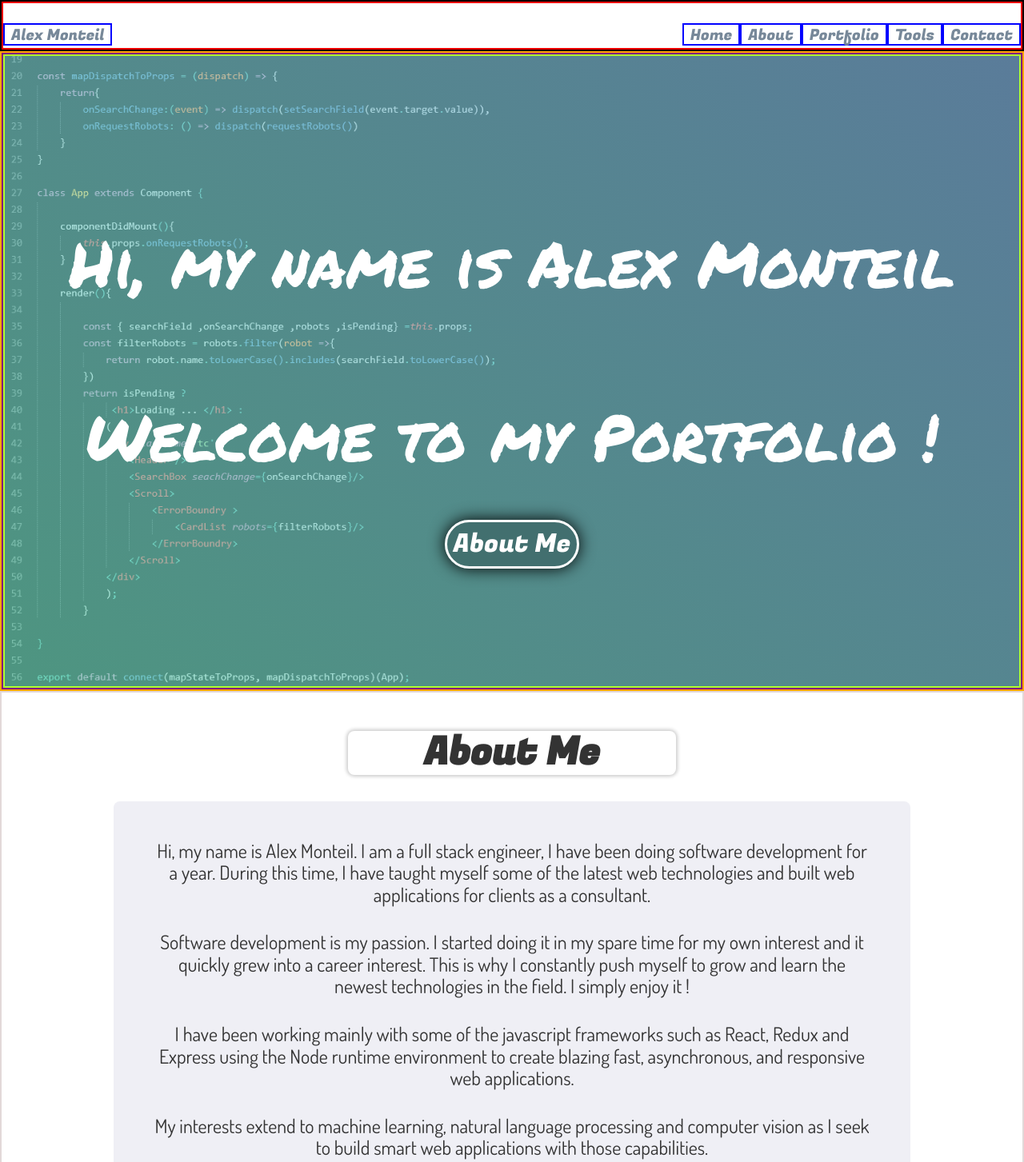
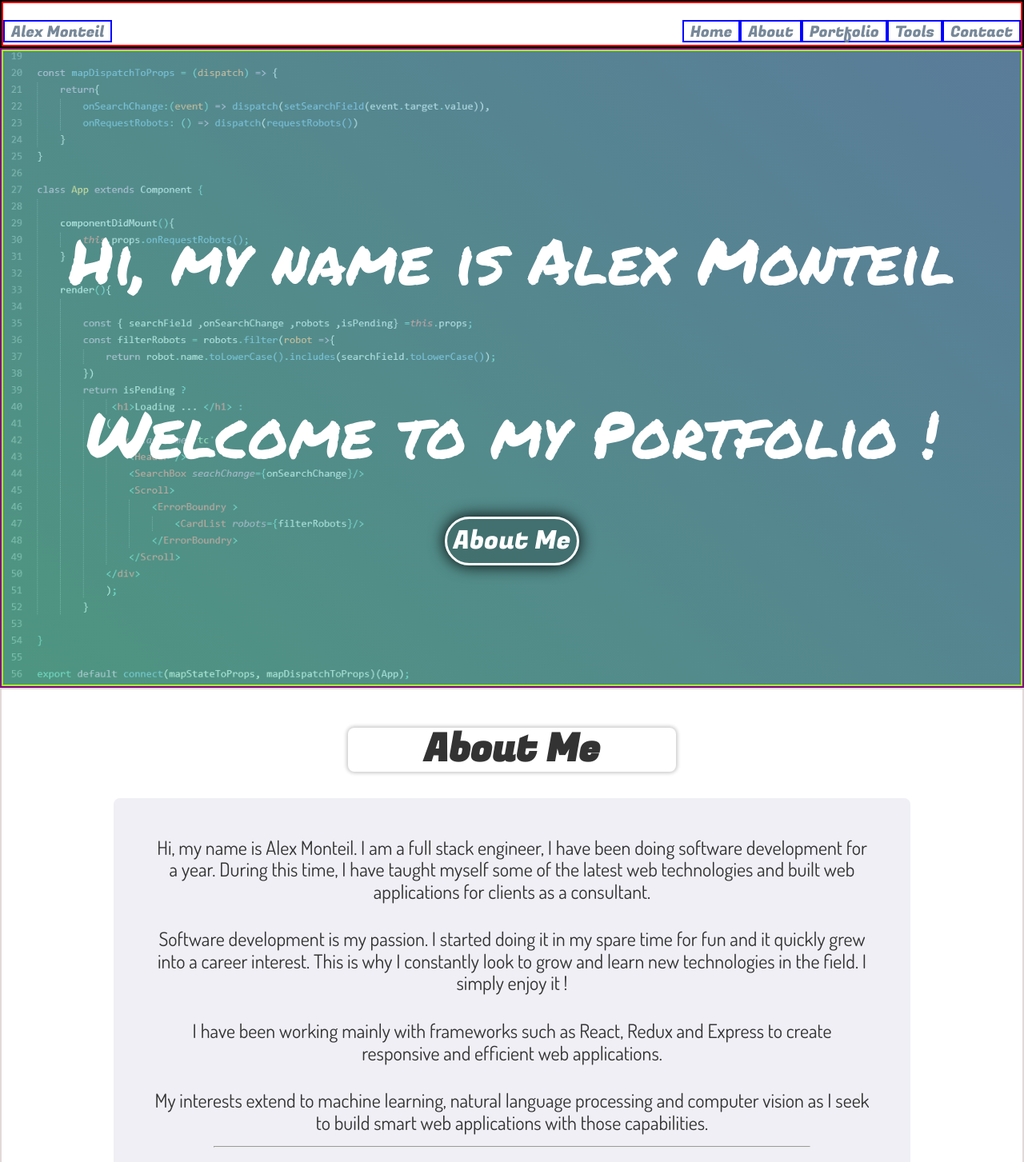
Before and after one commit to alexmonteil/portfolio, a React (Create React App) app: page / in a window 1280 px wide. Shown: the top 1453 px of the page at 80% size. Built offline with nearby package versions, Linux system fonts and the light colour scheme; no server answers.

Commit message:
fixing margins and padding

```diff
--- a/src/components/About.js
+++ b/src/components/About.js
@@ -7,8 +7,8 @@ const About = () => {
             <h1 className='abouttitle w-33 shadow-1 center br3'>About Me</h1>
             <article className='articleabout w-80 tc center br3 mt4 mb2'>
                 <p>Hi, my name is Alex Monteil. I am a full stack engineer, I have been doing software development for a year. During this time, I have taught myself some of the latest web technologies and built web applications for clients as a consultant.</p>
-                <p>Software development is my passion. I started doing it in my spare time for my own interest and it quickly grew into a career interest. This is why I constantly push myself to grow and learn the newest technologies in the field. I simply enjoy it !</p>
-                <p>I have been working mainly with some of the javascript frameworks such as React, Redux and Express using the Node runtime environment to create blazing fast, asynchronous, and responsive web applications. </p>
+                <p>Software development is my passion. I started doing it in my spare time for fun and it quickly grew into a career interest. This is why I constantly look to grow and learn new technologies in the field. I simply enjoy it !</p>
+                <p>I have been working mainly with frameworks such as React, Redux and Express to create responsive and efficient web applications. </p>
                 <p>My interests extend to machine learning, natural language processing and computer vision as I seek to build smart web applications with those capabilities.</p>
                 <hr className='w-80 center' />
                 <p className='mb4'>Thanks for viewing my portfolio</p>
--- a/src/components/Card.css
+++ b/src/components/Card.css
@@ -1,6 +1,6 @@
 .cardstyle {
     background-color: rgba(0, 0, 0, 0.6);
-    width: 16rem;
+    max-width: 16rem;
     color: #fff;
 }
 
--- a/src/components/Contact.css
+++ b/src/components/Contact.css
@@ -62,6 +62,6 @@
     }
 
     .contactgrid a {
-        font-size: 4em;
+        font-size: 3em;
     }
 }
--- a/src/components/Header.css
+++ b/src/components/Header.css
@@ -1,5 +1,5 @@
 .headerstyle {
-    margin-top: 4rem;
+    margin-top: 3.75rem;
     background: url('./Header-img.png');
     background-size: cover;
     border: 2px solid orange;
@@ -10,6 +10,10 @@
     background: linear-gradient(45deg, rgba(128, 255, 204, 0.5), rgba(153, 204, 255, 0.5));
     background-size: cover;
     border: 2px solid purple;
+    position: absolute;
+    z-index: 0;
+    top: 3.75rem;
+    left: 0;
 }
 
 .articletext {
--- a/src/components/Navbar.css
+++ b/src/components/Navbar.css
@@ -1,13 +1,17 @@
 .navbarstyle {
     top: 0;
+    right: 0;
+    left: 0;
     position: fixed;
     background: #fff;
-    height: 4rem;
-    z-index: 1;
+    height: 3.75rem;
+    z-index: 10;
     border: 2px solid black;
 }
 
 .navlist {
+    position: absolute;
+    margin-top: 0;
     display: flex;
     align-items: flex-end;
     padding-bottom: 0.2rem;
--- a/src/components/Portfolio.js
+++ b/src/components/Portfolio.js
@@ -14,7 +14,7 @@ class Portfolio extends Component {
     }
 
     componentDidMount() {
-        fetch('https://raw.githubusercontent.com/alexmonteil/projects-json/master/websites.json')
+        fetch('https://alexmonteil.github.io/projects-json/websites.json')
         .then(response => response.json())
         .then(websites => this.setState({websites: websites}))
         .catch(err => console.log(err));
```
Also changed, not shown: public/manifest.json.
